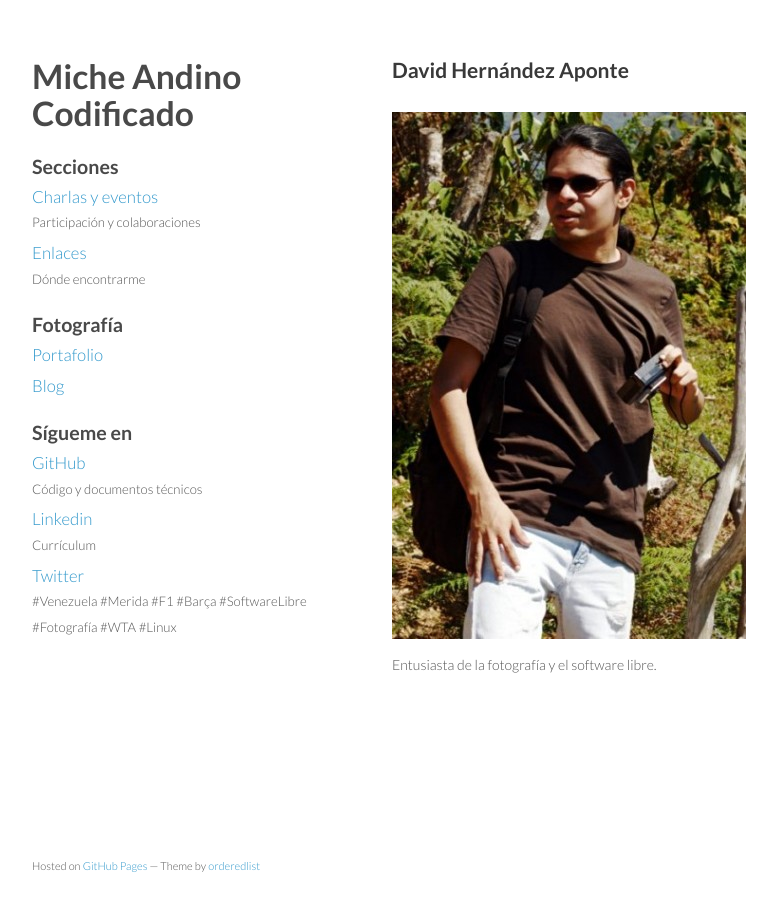
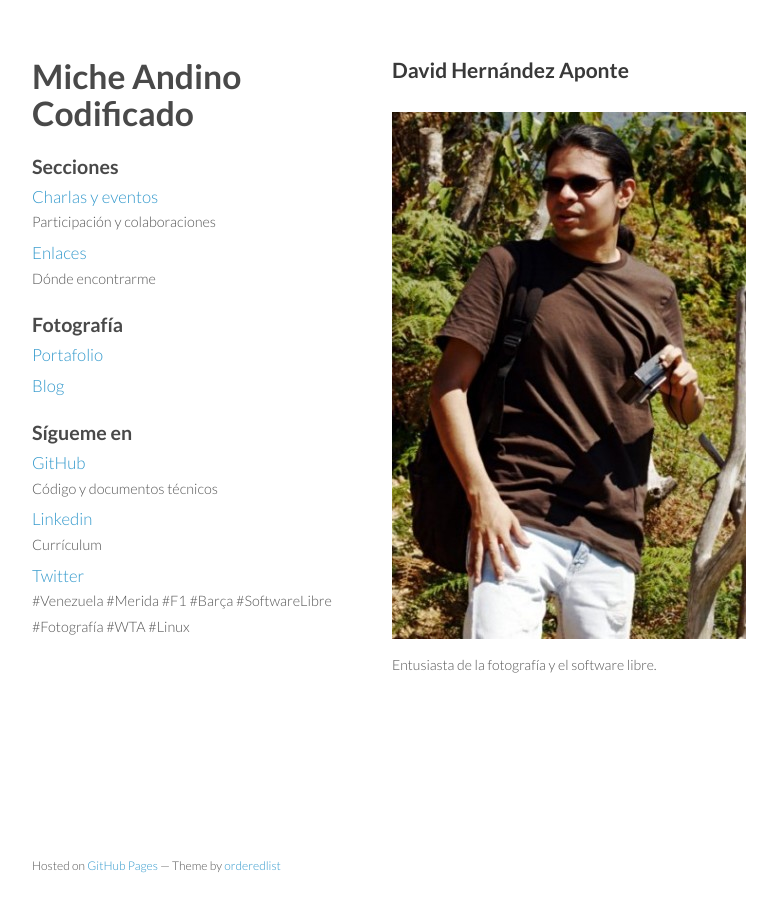
Before and after one commit to davidhdz/davidhdz.github.io, a Jekyll site: the page built from index.html, in a window 1280 px wide. Shown: the whole page, without its empty margins (178-955 px from the left). Built offline with Jekyll 4.4.1, drawn with Linux system fonts in a browser that asks for light colours; nearby versions of some CDN libraries; Markdown is read by kramdown in place of the engine named in the settings; comment, search, counter and statistics services are not loaded.

Commit message:
Incrementado un px small

```diff
--- a/css/styles.css
+++ b/css/styles.css
@@ -39,7 +39,7 @@ a {
 }
 
 a small {
-  font-size:11px;
+  font-size:12px;
   color:#666;
   margin-top:-0.6em;
   display:block;
@@ -166,7 +166,7 @@ section {
 }
 
 small {
-  font-size:11px;
+  font-size:12px;
 }
 
 hr {
```
